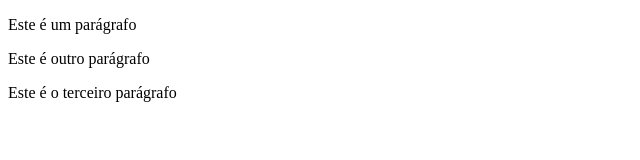
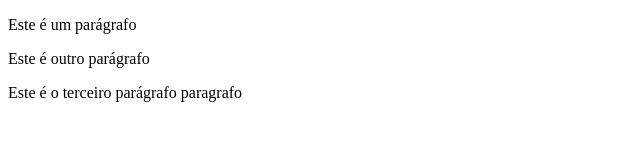
Before and after one commit to joedio-borges/exer, a plain HTML site: page index.html in a window 1280 px wide. Shown: the full height of the page, 0-640 px from the left. Drawn offline with Linux system fonts and the light colour scheme.

Commit message:
versao merge conflict

```diff
--- a/index.html
+++ b/index.html
@@ -6,6 +6,6 @@
 <body>
 	<p>Este é um parágrafo</p>
 	<p>Este é outro parágrafo</p>
-	<p>Este é o terceiro parágrafo</p>
+	<p>Este é o terceiro parágrafo paragrafo</p>
 </body>
 </html>
```
